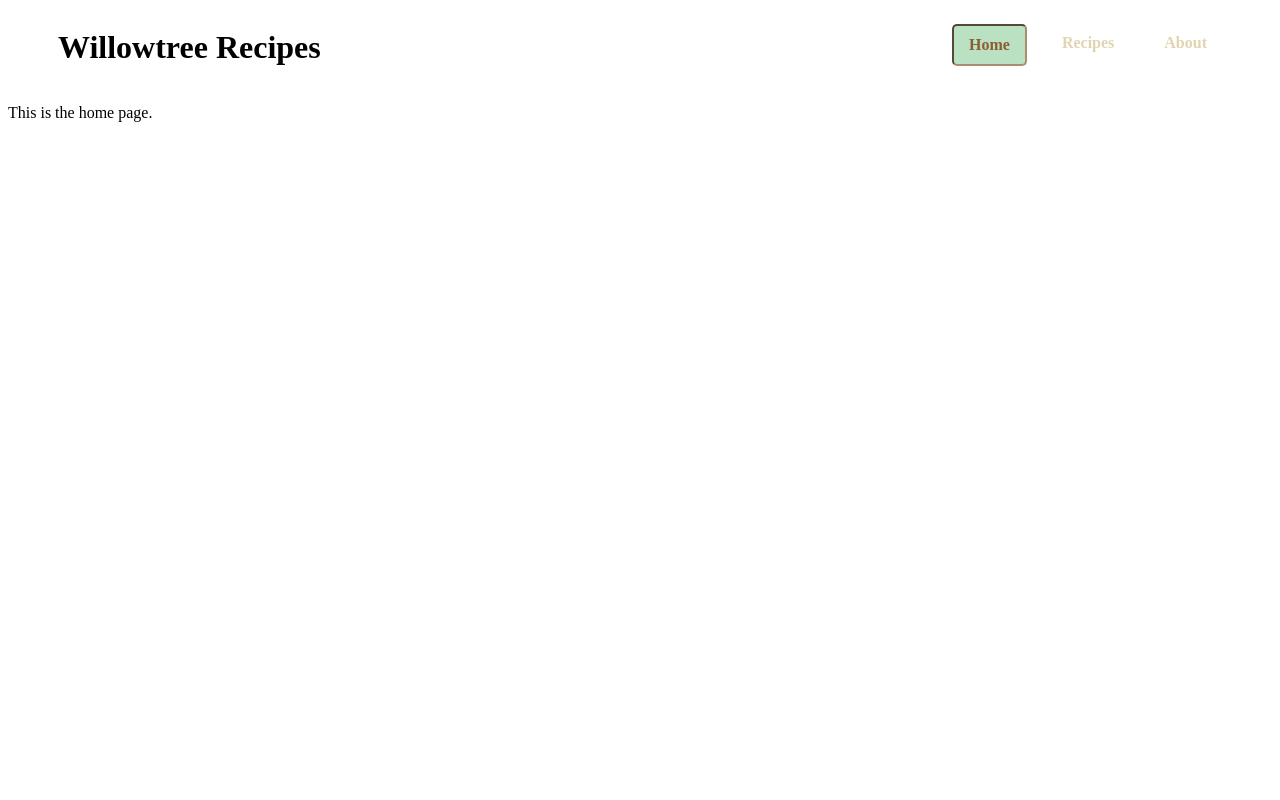
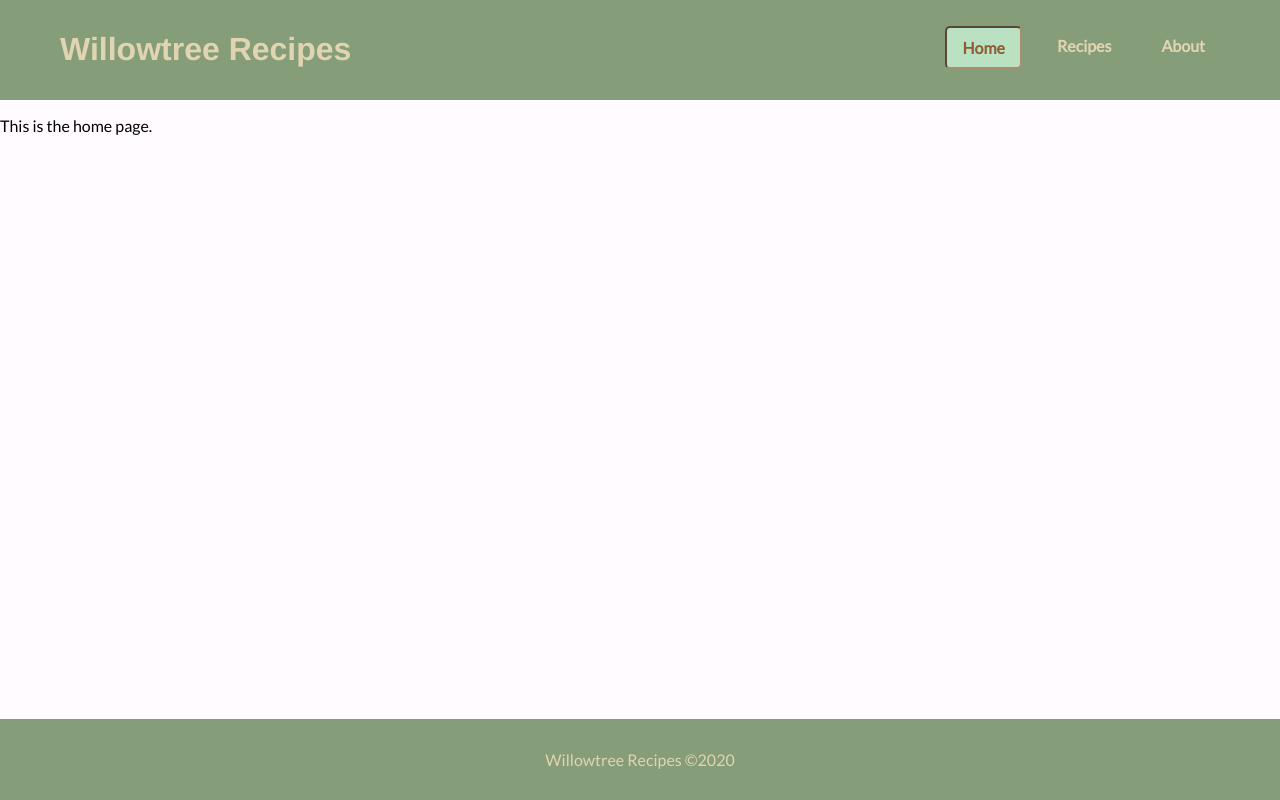
Before and after one commit to hwilloug/willowtreerecipes, a Vue app in the folder willowtreerecipes/: page / in a window 1280 px wide. Built offline with nearby package versions, Linux system fonts and the light colour scheme; a web font is replaced by a local one.

Commit message:
Implement sticky footer, and rearrange style scripts into their own folders

```diff
--- /dev/null
+++ b/willowtreerecipes/src/components/Footer.vue
@@ -0,0 +1,18 @@
+<template>
+<div class='footer'>
+	<p>Willowtree Recipes &copy;2020</p>
+</div>
+</template>
+
+<script>
+export default {
+	name: 'Footer'
+}
+</script>
+
+<style>
+.footer {
+	text-align: center;
+	padding: 15px;
+}
+</style>
--- a/willowtreerecipes/src/components/Navigation.vue
+++ b/willowtreerecipes/src/components/Navigation.vue
@@ -70,7 +70,6 @@ export default {
 	font-weight: bold;
 	padding: 10px 15px;
 	margin-left: 20px;
-	color: #E1D4B1;
 	cursor: pointer;
 }
 
--- /dev/null
+++ b/willowtreerecipes/src/style/colors.css
@@ -0,0 +1,25 @@
+body {
+	background-color: #FFFBFF;
+}
+
+.header {
+	background-color: #869D7A;
+	color: #E1D4B1;
+}
+
+.footer {
+	background-color: #869D7A;
+	color: #E1D4B1;
+}
+
+.body {
+
+}
+
+h1 {
+	color: #E1D4B1;
+}
+
+h2 {
+	color: #AA8D6D;
+}
--- a/willowtreerecipes/src/views/general-style.css
+++ b/willowtreerecipes/src/style/layout.css
@@ -7,19 +7,30 @@ body {
 	font-family: Lato, Helvetica, sans-serif;
 }
 
+.home {
+	display: flex;
+	flex-direction: column;
+	align-items: stretch;
+	min-height: 100vh;
+}
+
 .header {
-	background-color: #869D7A;
 	padding: 10px;
+}
+
+.footer {
+}
+
+.body {
+	flex: 1;
 }
 
 h1 {
 	font-family: Hind Madurai, Helvetica, sans-serif;
-	color: #E1D4B1;
 }
 
 h2 {
 	font-family: Hind Madurai, Helvetica, sans-serif;
-	color: #AA8D6D;
 }
 
 .button {
--- a/willowtreerecipes/src/views/Home.vue
+++ b/willowtreerecipes/src/views/Home.vue
@@ -1,17 +1,25 @@
 <template>
   <div class="home">
     <Navigation/>
-		<p>This is the home page.</p>
+		<p class='body'>This is the home page.</p>
+		<Footer/>
   </div>
 </template>
 
 <script>
 	import Navigation from '@/components/Navigation.vue'
+	import Footer from '@/components/Footer.vue'
 
 	export default {
 		name: 'Home',
 		components: {
 			Navigation,
+			Footer
 		}
 	}
 </script>
+
+<style>
+  @import "../style/layout.css";
+  @import "../style/colors.css";
+</style>
--- a/willowtreerecipes/src/views/NewRecipe.vue
+++ b/willowtreerecipes/src/views/NewRecipe.vue
@@ -2,18 +2,26 @@
   <div class="home">
     <Navigation/>
 		<NewRecipe class="body"/>
-  </div>
+		<Footer/>
+ </div>
 </template>
 
 <script>
 	import Navigation from '@/components/Navigation.vue'
 	import NewRecipe from '@/components/NewRecipe.vue'
+	import Footer from '@/components/Footer.vue'
 
 	export default {
 		name: 'Home',
 		components: {
 			Navigation,
-			NewRecipe
+			NewRecipe,
+			Footer
 		}
 	}
 </script>
+
+<style>
+  @import "../style/layout.css";
+  @import "../style/colors.css";
+</style>
--- a/willowtreerecipes/src/views/PageNotFound.vue
+++ b/willowtreerecipes/src/views/PageNotFound.vue
@@ -1,8 +1,11 @@
 <template>
 	<div>
 		<Navigation/>
-		<h1>404 NOT FOUND</h1>
-		<button @click='back'>Back</button>
+		<div class='body'>
+			<h1>404 NOT FOUND</h1>
+			<button @click='back'>Back</button>
+		</div>
+		<Footer/>
 	</div>
 </template>
 
@@ -10,10 +13,12 @@
 <script>
 import router from '@/router/index'
 import Navigation from '@/components/Navigation.vue'
+import Footer from '@/components/Footer.vue'
 
 export default {
 	components: {
-		Navigation
+		Navigation,
+		Footer
 	},
 	methods: {
 		back: () => router.push('/recipes')
@@ -22,5 +27,6 @@ export default {
 </script>
 
 <style>
-  @import "general-style.css";
+  @import "../style/layout.css";
+	@import "../style/colors.css";
 </style>
--- a/willowtreerecipes/src/views/RecipePage.vue
+++ b/willowtreerecipes/src/views/RecipePage.vue
@@ -2,19 +2,27 @@
   <div class="home">
     <Navigation/>
 		<RecipePage class="body" :recipeID='recipeID' />
+		<Footer/>
   </div>
 </template>
 
 <script>
 	import Navigation from '@/components/Navigation.vue'
 	import RecipePage from '@/components/RecipeEntry.vue'
+	import Footer from '@/components/Footer.vue'
 
 	export default {
 		name: 'Home',
 		props: ['recipeID'],
 		components: {
 			Navigation,
-			RecipePage
+			RecipePage,
+			Footer
 		}
 	}
 </script>
+
+<style>
+  @import "../style/layout.css";
+  @import "../style/colors.css";
+</style>
--- a/willowtreerecipes/src/views/Recipes.vue
+++ b/willowtreerecipes/src/views/Recipes.vue
@@ -2,22 +2,26 @@
   <div class="home">
     <Navigation/>
 		<RecipesTable class="body"/>
+		<Footer/>
   </div>
 </template>
 
 <script>
 	import Navigation from '@/components/Navigation.vue'
 	import RecipesTable from '@/components/Recipes.vue'
+	import Footer from '@/components/Footer.vue'
 
 	export default {
 		name: 'Home',
 		components: {
 			Navigation,
-			RecipesTable
+			RecipesTable,
+			Footer
 		}
 	}
 </script>
 
 <style>
-	@import "general-style.css";
+	@import "../style/layout.css";
+	@import "../style/colors.css";
 </style>
```
